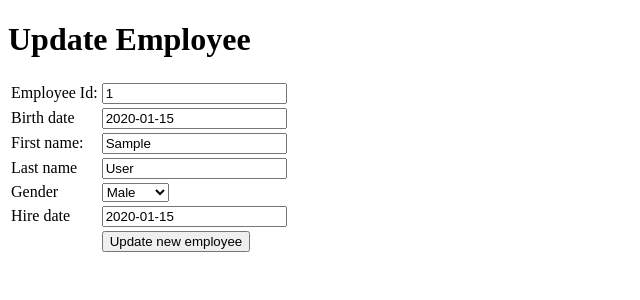
After one commit to Kosingas87/SpringMvcNst, a Java web app: template springmvcnst/WebContent/WEB-INF/jsp/updateemployee.jsp in a window 1280 px wide. The commit adds this page. Shown: the top 300 px of the page, without its empty margins (0-640 px from the left). Run offline with Tomcat 11, a stand-in JSP engine, Linux system fonts and the light colour scheme; the template is opened without the code that fills it: most values are stand-ins (such as "Sample title", 1, 10 or a date in 2020).

Commit message:
Added updateemployee.jsp,updated employee.jsp and updated EmployeeController. Now we can update entity to database.

```diff
--- a/springmvcnst/WebContent/WEB-INF/jsp/employees.jsp
+++ b/springmvcnst/WebContent/WEB-INF/jsp/employees.jsp
@@ -37,7 +37,7 @@
 
                             <td><a href="${pageContext.request.contextPath}/deleteemployee?empId=${employee.empId}">Delete</a>
                             </td>
-                            <td><a href="../action/obrisi_kupca?kupacId=${employee.empId}">Update</a>
+                            <td><a href="${pageContext.request.contextPath}/updateemployee?empId=${employee.empId}">Update</a>
                             </td>
                         </tr>
                     </c:forEach>
--- /dev/null
+++ b/springmvcnst/WebContent/WEB-INF/jsp/updateemployee.jsp
@@ -0,0 +1,56 @@
+
+        <%@ taglib uri="http://java.sun.com/jsp/jstl/sql" prefix="sql" %>
+<%@ taglib uri="http://java.sun.com/jsp/jstl/core" prefix="c" %>
+<%@page contentType="text/html" pageEncoding="UTF-8"%>
+<!DOCTYPE html>
+<html>
+<head>
+ <meta http-equiv="Content-Type" content="text/html; charset=UTF-8">
+<title>Update employee</title>
+</head>
+<body>
+<h1>Update Employee</h1>
+  <form action="${pageContext.request.contextPath}/doupdate" method="post">
+
+<table class="formtable" >
+<c:forEach var="employee" items="${employees}">
+<tr>
+	<td class="label">Employee Id:</td>
+	<td class="control"><input value="${employee.empId}" name="empId" type="text"> </td>
+</tr>
+<tr>
+	<td class="label">Birth date </td>
+	<td class="control"><input name="birthDate" value="${employee.birthDate}" type="text"> </td>
+</tr>
+<tr>
+	<td class="label" >First name: </td>
+	<td class="control"><input name="firstName" value="${employee.firstName}" type="text"> </td>
+</tr>
+<tr>
+	<td class="label">Last name </td>
+	<td class="control"><input name="lastName"  value="${employee.lastName}"type="text"> </td>
+</tr>
+<tr>
+	<td class="label">Gender </td>
+	<td class="control"><select name="gender">
+			<option value="M">Male</option>
+			<option value="F">Female</option>
+
+		</select> </td>
+</tr>
+
+<tr>
+	<td class="label">Hire date </td>
+	<td class="control"><input name="hireDate" value="${employee.hireDate}" type="text"> </td>
+</tr>
+<tr>
+
+	<td class="label"> </td>
+	<td class="control"><input type="submit" value="Update new employee"> </td>
+</tr>
+</c:forEach>
+</table>
+
+</form>
+</body>
+</html>
--- a/springmvcnst/src/com/nst/springmvc/dao/EmployeesDAO.java
+++ b/springmvcnst/src/com/nst/springmvc/dao/EmployeesDAO.java
@@ -1,7 +1,9 @@
 package com.nst.springmvc.dao;
 
 import org.springframework.data.jpa.repository.JpaRepository;
+import org.springframework.jdbc.core.namedparam.BeanPropertySqlParameterSource;
 import org.springframework.stereotype.Repository;
+
 
 import com.nst.springmvc.domen.Employee;
 @Repository("employeesDAO")
```
Also changed, not shown: springmvcnst/src/com/nst/springmvc/controllers/EmployeesController.java (+26 -9 lines), 2 other files.
